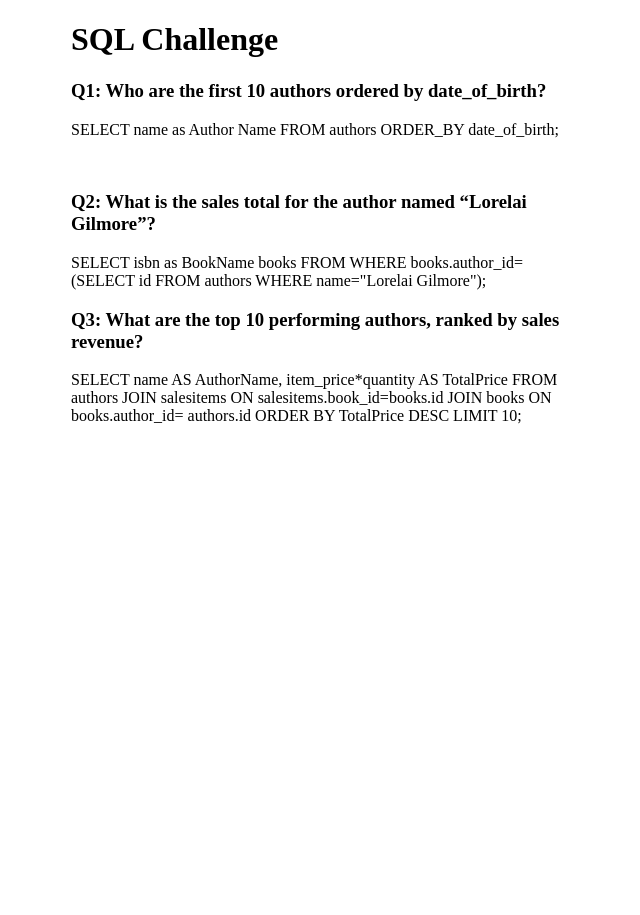
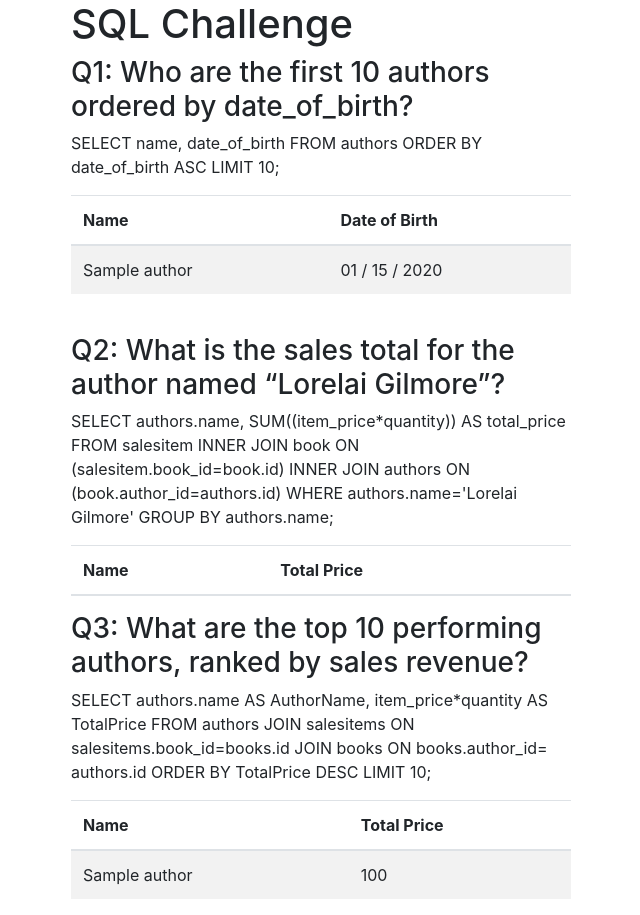
Before and after one commit to vidhyasagar13/krikeyCodingChallenge, a Django app: page / in a window 1280 px wide. Shown: the whole page, without its empty margins (319-959 px from the left). Before the commit the page ends 424 px from the top, so only its background shows below. Run offline with Django 3.2, Linux system fonts and the light colour scheme; tables that the repository leaves empty hold one stand-in row (values such as "Sample post"); lists and menus that the app fills with data are empty; some libraries are stand-ins or nearby versions.

Commit message:
Added readme.md content

```diff
--- a/api/templates/api/Answer.html
+++ b/api/templates/api/Answer.html
@@ -2,6 +2,11 @@
 <html lang="en">
 <head>
     <meta charset="UTF-8">
+    <meta name="viewport" content="width=device-width, initial-scale=1">
+    <link rel="stylesheet" href="https://maxcdn.bootstrapcdn.com/bootstrap/4.5.2/css/bootstrap.min.css">
+    <script src="https://ajax.googleapis.com/ajax/libs/jquery/3.5.1/jquery.min.js"></script>
+    <script src="https://cdnjs.cloudflare.com/ajax/libs/popper.js/1.16.0/umd/popper.min.js"></script>
+    <script src="https://maxcdn.bootstrapcdn.com/bootstrap/4.5.2/js/bootstrap.min.js"></script>
     <title>Krikey Coding Challenge</title>
     <style>
         .content {
@@ -16,19 +21,70 @@
     <h1>SQL Challenge</h1>
     <l1>
         <h3>Q1: Who are the first 10 authors ordered by date_of_birth?</h3>
-        <p>SELECT name as Author Name FROM authors ORDER_BY date_of_birth;</p>
+        <p>SELECT name, date_of_birth FROM authors ORDER BY date_of_birth ASC LIMIT 10;</p>
+        <table class="table table-striped">
+            <thead>
+            <tr>
+                <th>Name</th>
+                <th>Date of Birth</th>
+            </tr>
+            </thead>
+            <tbody>
+            {% for author in q1 %}
+            <tr>
+                <td>{{ author.name }}</td>
+                <td>{{  author.date_of_birth|date:"m / d / Y" }}</td>
+            </tr>
+            {% endfor %}
+            </tbody>
+        </table>
     </l1>
     <br>
     <l1>
         <h3>Q2: What is the sales total for the author named “Lorelai Gilmore”?</h3>
-        <p>SELECT isbn as BookName books FROM WHERE books.author_id=(SELECT id FROM authors WHERE name="Lorelai
-            Gilmore");</p>
+        <p>SELECT authors.name, SUM((item_price*quantity)) AS total_price FROM salesitem INNER JOIN book ON
+            (salesitem.book_id=book.id) INNER JOIN authors ON (book.author_id=authors.id) WHERE authors.name='Lorelai
+            Gilmore' GROUP BY authors.name;</p>
+
+        <table class="table table-striped">
+            <thead>
+            <tr>
+                <th>Name</th>
+                <th>Total Price</th>
+            </tr>
+            </thead>
+            <tbody>
+            {% for items in q2 %}
+            <tr>
+                <td>{{ items.book__author__name }}</td>
+                <td>{{ items.total_price }}</td>
+            </tr>
+            {% endfor %}
+            </tbody>
+        </table>
+
     </l1>
     <l1>
         <h3>Q3: What are the top 10 performing authors, ranked by sales revenue?</h3>
-        <p>SELECT name AS AuthorName, item_price*quantity AS TotalPrice FROM authors JOIN salesitems ON
+        <p>SELECT authors.name AS AuthorName, item_price*quantity AS TotalPrice FROM authors JOIN salesitems ON
             salesitems.book_id=books.id JOIN books ON books.author_id= authors.id ORDER BY TotalPrice DESC LIMIT
             10; </p>
+        <table class="table table-striped">
+            <thead>
+            <tr>
+                <th>Name</th>
+                <th>Total Price</th>
+            </tr>
+            </thead>
+            <tbody>
+            {% for items in q3 %}
+            <tr>
+                <td>{{ items.book__author__name }}</td>
+                <td>{{ items.total_price }}</td>
+            </tr>
+            {% endfor %}
+            </tbody>
+        </table>
     </l1>
 </div>
 
--- a/api/views.py
+++ b/api/views.py
@@ -9,42 +9,57 @@
 from rest_framework.response import Response
 from rest_framework.views import APIView
 
-from api.models import SalesItem, Book
+from api.models import SalesItem, Book, Author
 
 
 class GetAuthors(APIView):
     def get(self, request):
         status = 200
         if 'author' in request.GET:
-            books = Book.objects.filter(author__name=request.GET['author']).values('isbn')
-            if books:
-                response = {'books': books}
+            authors = SalesItem.objects.filter(book__author__name=request.GET['author']).values(
+                'book__author__name').annotate(total_price=F('item_price') * F('quantity')).annotate(
+                total_price=Sum('total_price')).values('book__author__name', 'total_price')
+            if authors:
+                response = {'authors': authors}
             else:
                 response = {'author': 'Author Not found'}
                 status = 404
         else:
-            authors = SalesItem.objects.values('book__author__name').annotate(total_price=F('item_price') * F('quantity')).order_by('-total_price').values('book__author__name', 'total_price')[:10]
+            authors = SalesItem.objects.values('book__author__name').annotate(
+                total_price=F('item_price') * F('quantity')).annotate(total_price=Sum('total_price')).order_by(
+                '-total_price').values('book__author__name', 'total_price')[:10]
             response = {'authors': authors}
 
         return Response(response, status=status)
 
+
 def answers(request):
-    return render(request, 'api/Answer.html')
+    q1 = Author.objects.all().order_by('date_of_birth')[:10]
+    q2 = SalesItem.objects.filter(book__author__name='Lorelai Gilmore').values(
+                'book__author__name').annotate(total_price=F('item_price') * F('quantity')).annotate(
+                total_price=Sum('total_price')).values('book__author__name', 'total_price')
+    print(q2)
+    q3 = SalesItem.objects.values('book__author__name').annotate(
+                total_price=F('item_price') * F('quantity')).annotate(total_price=Sum('total_price')).order_by(
+                '-total_price').values('book__author__name', 'total_price')[:10]
+
+    return render(request, 'api/Answer.html', {'q1': q1, 'q2':q2, 'q3':q3})
 
 
 '''
 
 Q1: Who are the first 10 authors ordered by date_of_birth?
 
-SELECT name as Author Name FROM authors ORDER_BY date_of_birth;
+SELECT name, date_of_birth FROM authors ORDER BY date_of_birth ASC LIMIT 10;
 
 Q2: What is the sales total for the author named “Lorelai Gilmore”?
 
-SELECT isbn as BookName books FROM  WHERE books.author_id=(SELECT id FROM authors WHERE name="Lorelai Gilmore");
+SELECT authors.name, SUM((item_price*quantity)) AS total_price FROM salesitem INNER JOIN book ON
+    (salesitem.book_id=book.id) INNER JOIN authors ON (book.author_id=authors.id) WHERE authors.name='Lorelai Gilmore' GROUP BY authors.name;
 
 Q3: What are the top 10 performing authors, ranked by sales revenue?
 
-SELECT name AS AuthorName, item_price*quantity AS TotalPrice FROM authors JOIN salesitems ON
+SELECT authors.name AS AuthorName, item_price*quantity AS TotalPrice FROM authors JOIN salesitems ON
     salesitems.book_id=books.id JOIN books ON books.author_id= authors.id ORDER BY TotalPrice DESC LIMIT 10;
 
 '''
--- a/krikeyCodingChallenge/settings.py
+++ b/krikeyCodingChallenge/settings.py
@@ -126,7 +126,7 @@
 USE_L10N = True
 
 USE_TZ = True
-
+DATE_FORMAT = '%M/%d/%Y'
 
 # Static files (CSS, JavaScript, Images)
 # https://docs.djangoproject.com/en/1.11/howto/static-files/
```
Also changed, not shown: deployment.yml (+4 -4 lines), media/landing_page.png (added), readme.md.
